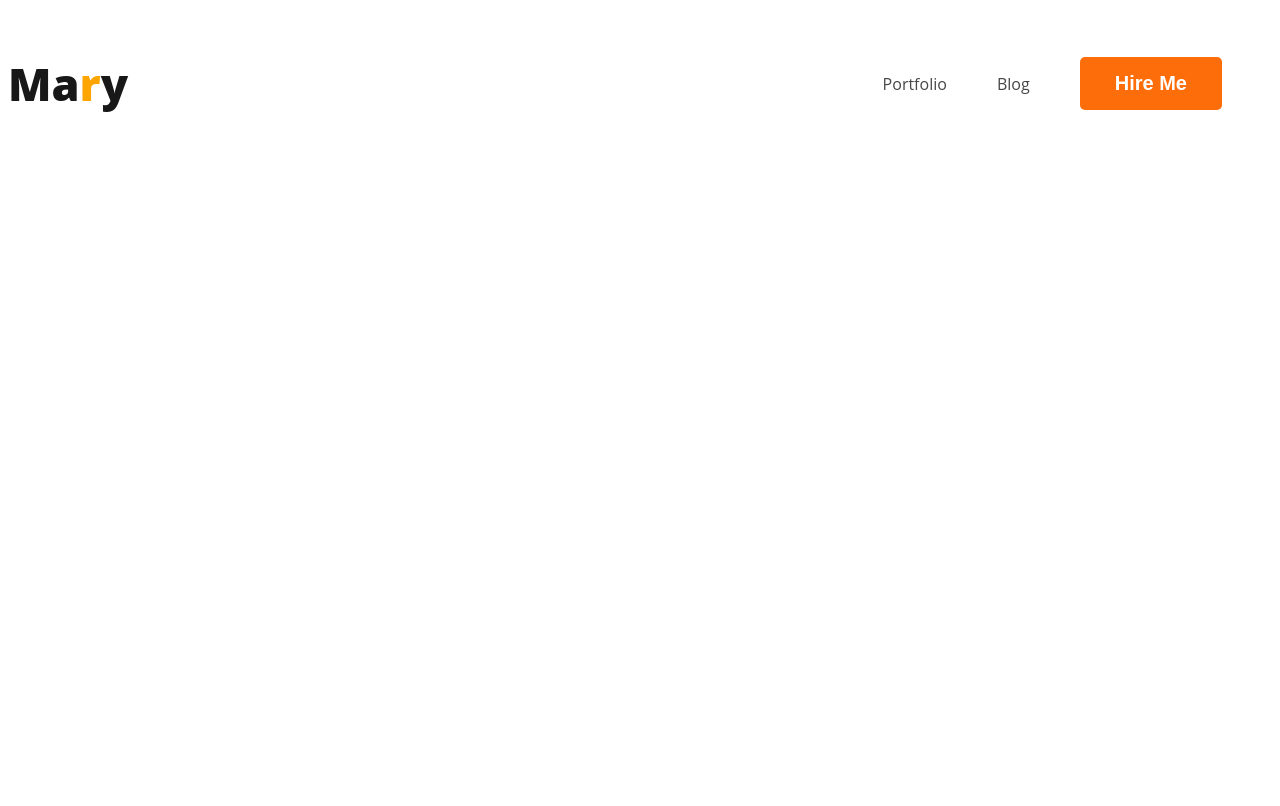
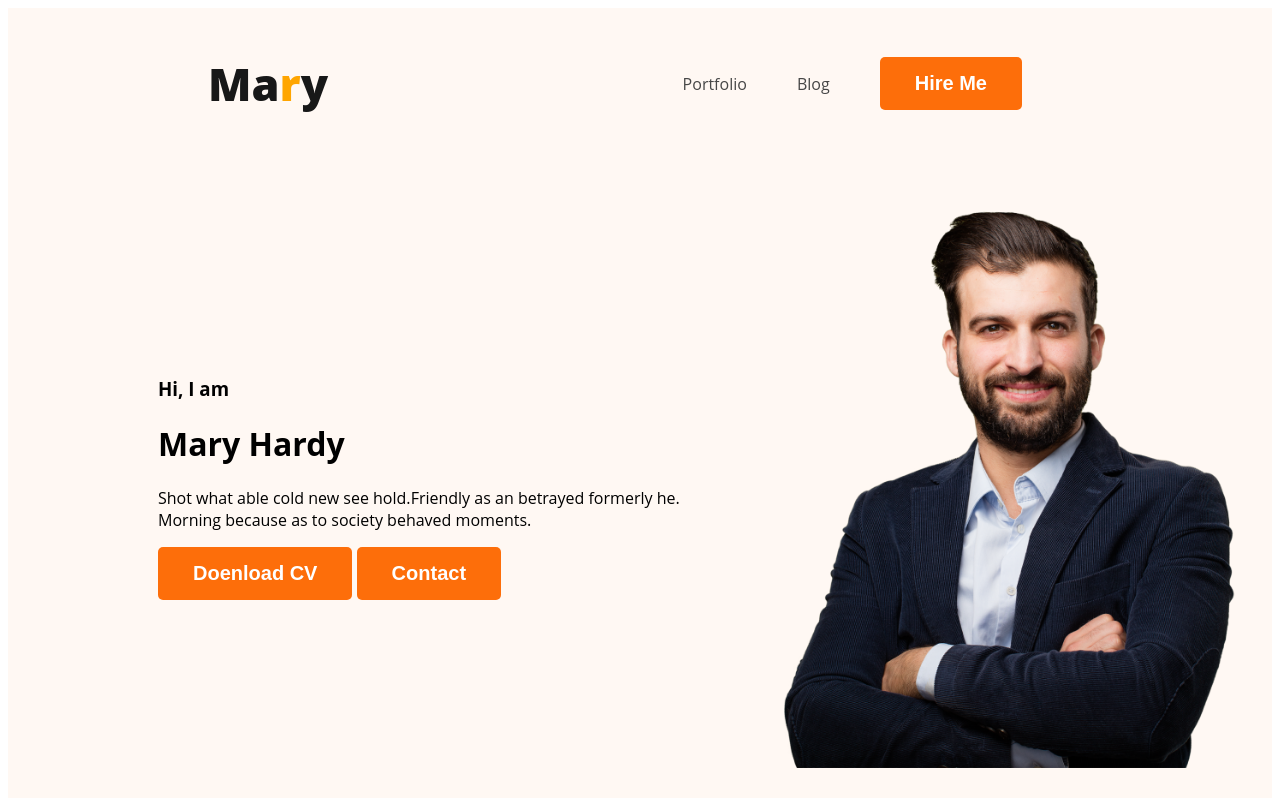
Before and after one commit to HablutogreatSamiya/Web-Developer-Portfolio, a plain HTML site: page index.html in a window 1280 px wide. Drawn offline with nearby package versions, Linux system fonts and the light colour scheme.

Commit message:
banner content added

```diff
--- a/index.html
+++ b/index.html
@@ -10,6 +10,7 @@
 
 </head>
 <body>
+    <header class="header">
     <nav>
         <h3 class="nav-title">Ma<span class="text-primary">r</span>y</h3>
         <ul>
@@ -18,7 +19,17 @@
             <li><button class="btn-primary">Hire Me</button></li>
         </ul>
     </nav>
-    <header>
+     <div class="banner">
+      <div class="banner-content">
+        <h3 class="banner-greeting">Hi, I am</h3>
+        <h1 class="banner-title">Mary Hardy</h1>
+        <p> Shot what able cold new see hold.Friendly as an betrayed formerly he. Morning because as to society behaved moments.</p>
+        <button class="btn-primary">Doenload CV</button>
+        <button class="btn-primary">Contact</button>
+
+      </div>
+      <img class="profile-pic" src="images/hardy.png" alt="">
+     </div>
 
     </header>
     <main>
--- a/styles/portfolio.css
+++ b/styles/portfolio.css
@@ -25,7 +25,8 @@ font-family: 'open Sans' , sans-serif;
 nav{
     display: flex;
     justify-content: space-between;
-
+   align-items: center;
+   margin: 0 200px;
 }
 
 .nav-title {
@@ -49,3 +50,15 @@ nav a{
     text-decoration: none;
     color: #474747;
 }
+/* header related styles */
+.header{
+    background-color: #FFF8F3;
+}
+.banner{
+    padding: 30px 30px 30px 150px;
+    display: flex;
+    align-items: center;
+}
+.banner .profile-pic{
+    width: 500px;
+}
```
